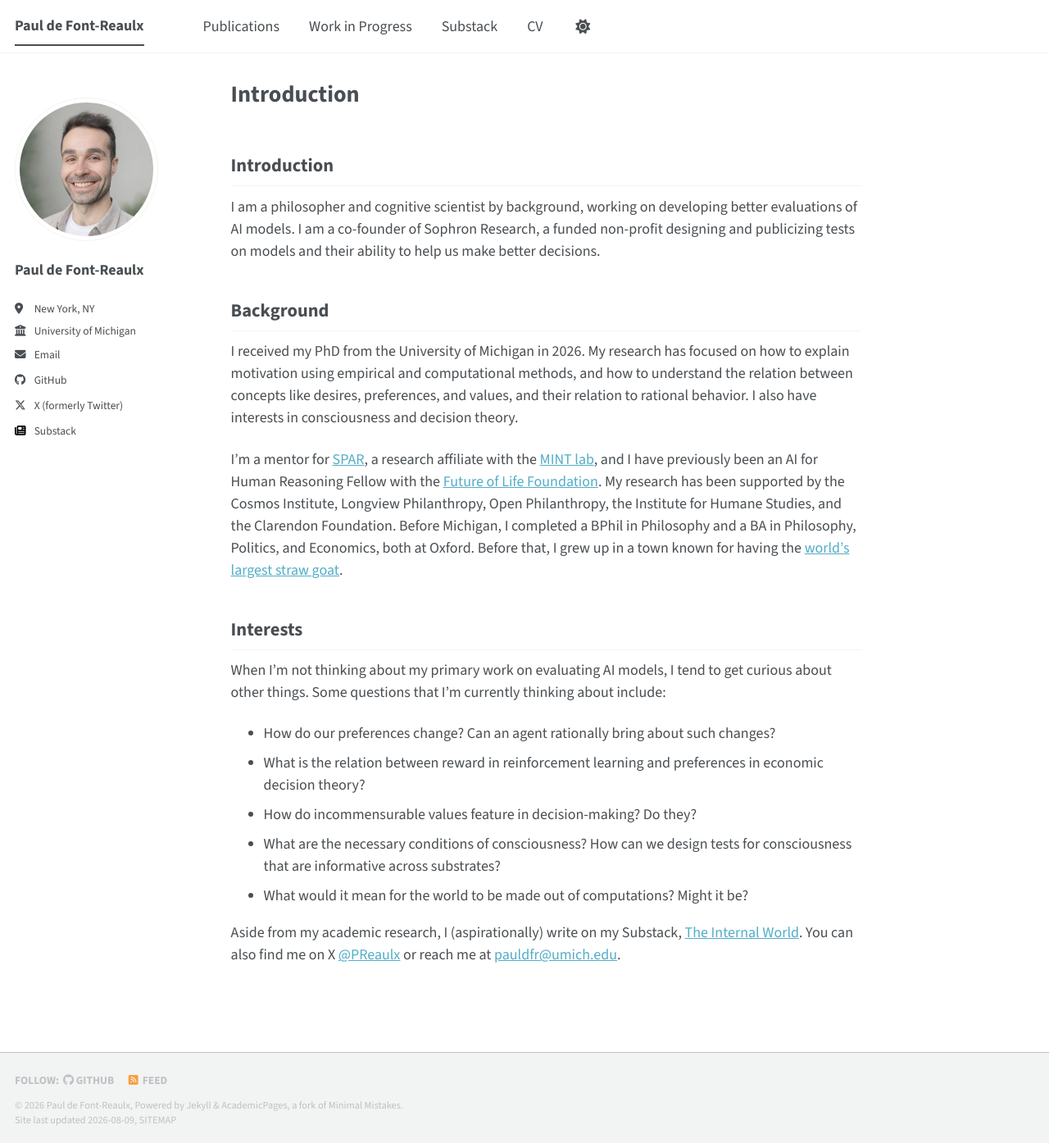
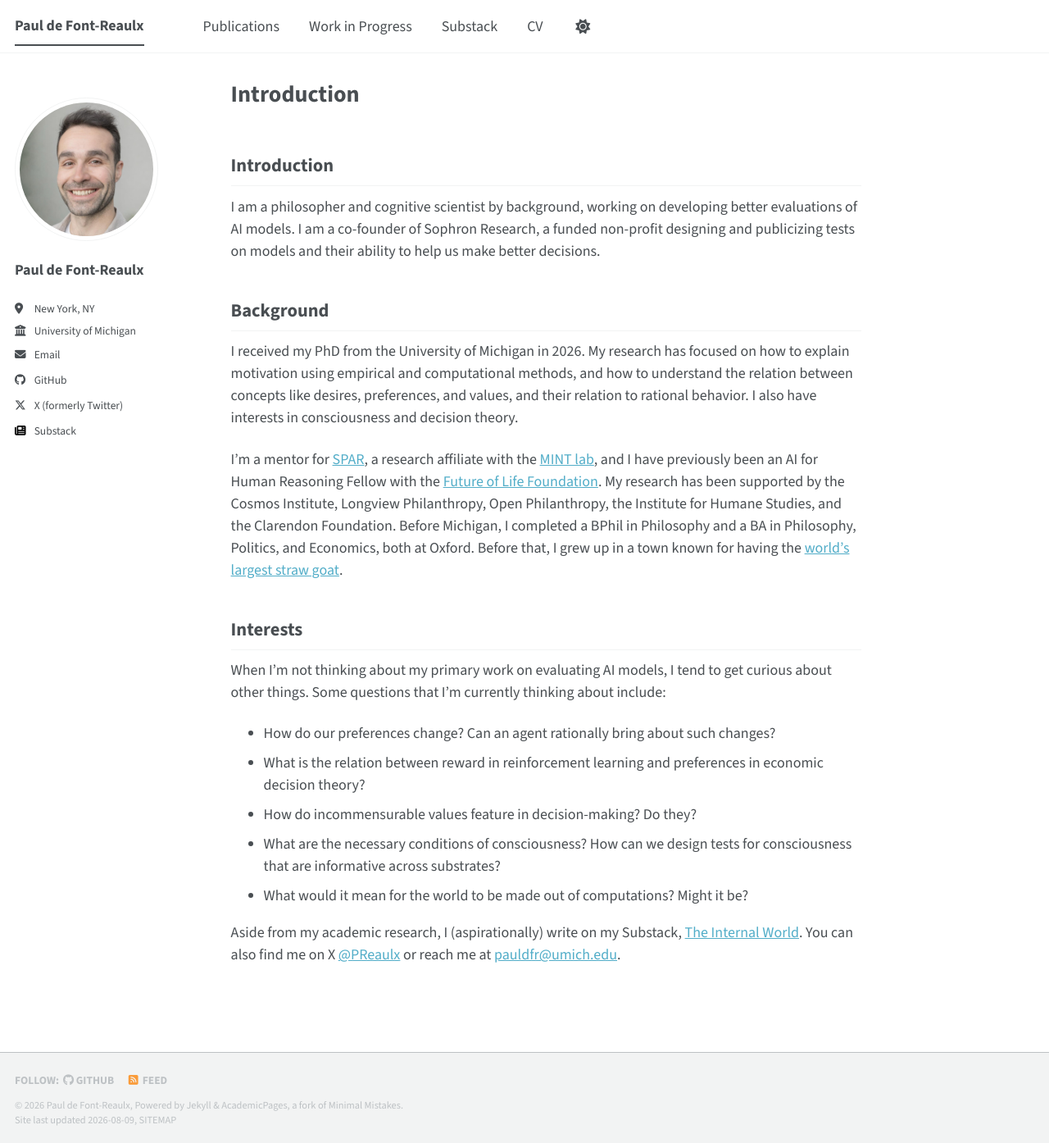
Before and after one commit to pauldfr/pauldfr.github.io, a Jekyll site: the page built from _pages/about.md, in a window 1280 px wide and 1394 px high. Shown: the whole window at 82% size. Built offline with Jekyll 4.4.1, drawn with Linux system fonts in a browser that asks for light colours; a style sheet for code colours, icons or effects is not loaded; our own code applies the rules of GitHub Pages for plain Markdown files.

Commit message:
Switch avatar to headshot3
Co-Authored-By: Claude Fable 5 <noreply@anthropic.com>

```diff
--- a/_config.yml
+++ b/_config.yml
@@ -22,7 +22,7 @@ repository               : "pauldfr/pauldfr.github.io"
 #               Additional customization can be done by editing /_includes/author-profile.html
 author:
   # Biographic information
-  avatar           : "profile.jpg"
+  avatar           : "profile-headshot3.jpg"
   name             : "Paul de Font-Reaulx"
   pronouns         : # example: "she/her"
   bio              : # e.g. "Moral psychology, philosophy of cognitive science, and philosophy of AI"
```
Also changed, not shown: images/profile-headshot3.jpg (added), images/profile.jpg (deleted).
